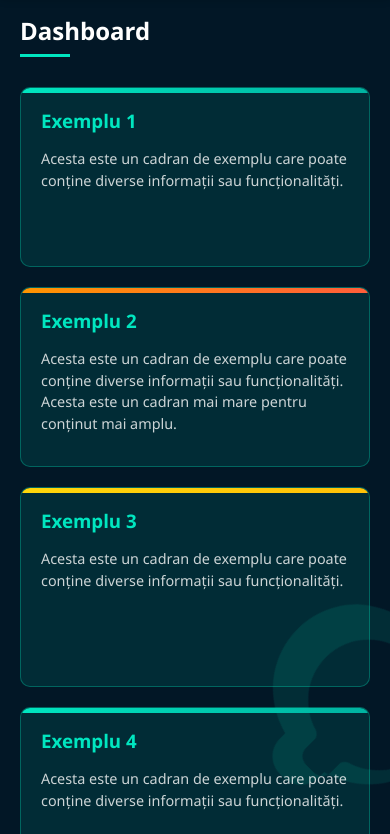
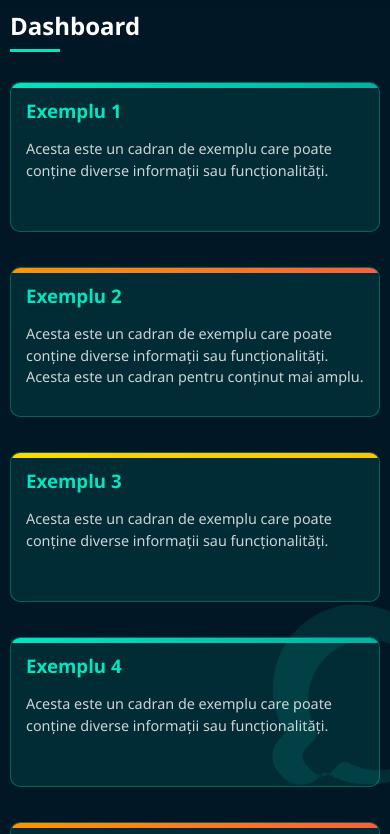
Before and after one commit to Alexie13/biogenius-academy, a plain HTML site: page index.html in a window 390 px wide. Shown: the part 66-900 px from the top of the page. Drawn offline with Linux system fonts and the light colour scheme.

Commit message:
Update index.html

```diff
--- a/index.html
+++ b/index.html
@@ -2,7 +2,7 @@
 <html lang="ro">
 <head>
     <meta charset="UTF-8">
-    <meta name="viewport" content="width=device-width, initial-scale=1.0">
+    <meta name="viewport" content="width=device-width, initial-scale=1.0, maximum-scale=1.0, user-scalable=no">
     <title>Biogenius Academy</title>
     <style>
         :root {
@@ -146,6 +146,10 @@
             margin-top: var(--header-height);
             padding: 20px;
             transition: margin-left 0.4s ease;
+            width: 100%;
+            max-width: 100%;
+            box-sizing: border-box;
+            overflow-x: hidden;
         }
 
         .page-title {
@@ -169,6 +173,7 @@
             grid-template-columns: repeat(auto-fill, minmax(280px, 1fr));
             gap: 20px;
             margin-bottom: 30px;
+            width: 100%;
         }
 
         .card {
@@ -180,6 +185,11 @@
             transition: transform 0.3s ease, box-shadow 0.3s ease;
             position: relative;
             overflow: hidden;
+            width: 100%;
+            box-sizing: border-box;
+            min-height: 180px;
+            display: flex;
+            flex-direction: column;
         }
 
         .card.turquoise::before {
@@ -264,23 +274,59 @@
         }
 
         /* Responsiveness */
+        /* Fix for mobile display issues */
         @media (max-width: 768px) {
-            .card-container {
-                grid-template-columns: repeat(auto-fill, minmax(240px, 1fr));
+            body, html {
+                overflow-x: hidden;
+                width: 100%;
+                position: relative;
             }
 
-            .card[style*="grid-column: span 2"] {
-                grid-column: span 1 !important;
+            .container {
+                width: 100%;
+                overflow-x: hidden;
+            }
+
+            .card-container {
+                grid-template-columns: 1fr;
+                width: 100%;
+                overflow: visible;
+            }
+
+            .card {
+                width: 100%;
+                height: auto;
+                min-height: 150px !important;
+                margin-bottom: 15px;
+                padding: 15px;
+                display: block;
+                box-sizing: border-box;
+            }
+
+            .card::before {
+                content: "";
+                display: block;
+                height: 5px;
+                width: 100%;
             }
         }
 
         @media (max-width: 480px) {
             .card-container {
                 grid-template-columns: 1fr;
+                padding: 0;
             }
 
             .logo h1 {
-                font-size: 1.2rem;
+                font-size: 0.9rem;
+            }
+
+            .main-content {
+                padding: 15px 10px;
+            }
+
+            .card {
+                margin-bottom: 15px;
             }
         }
 
@@ -351,35 +397,35 @@
             <h2 class="page-title">Dashboard</h2>
 
             <div class="card-container">
-                <div class="card turquoise" style="grid-column: span 1; min-height: 180px;">
+                <div class="card turquoise">
                     <h3>Exemplu 1</h3>
                     <p>Acesta este un cadran de exemplu care poate conține diverse informații sau funcționalități.</p>
                 </div>
-                <div class="card orange" style="grid-column: span 2; min-height: 180px;">
+                <div class="card orange">
                     <h3>Exemplu 2</h3>
-                    <p>Acesta este un cadran de exemplu care poate conține diverse informații sau funcționalități. Acesta este un cadran mai mare pentru conținut mai amplu.</p>
+                    <p>Acesta este un cadran de exemplu care poate conține diverse informații sau funcționalități. Acesta este un cadran pentru conținut mai amplu.</p>
                 </div>
-                <div class="card yellow" style="grid-column: span 1; min-height: 200px;">
+                <div class="card yellow">
                     <h3>Exemplu 3</h3>
                     <p>Acesta este un cadran de exemplu care poate conține diverse informații sau funcționalități.</p>
                 </div>
-                <div class="card turquoise" style="grid-column: span 1; min-height: 200px;">
+                <div class="card turquoise">
                     <h3>Exemplu 4</h3>
                     <p>Acesta este un cadran de exemplu care poate conține diverse informații sau funcționalități.</p>
                 </div>
-                <div class="card orange" style="grid-column: span 1; min-height: 180px;">
+                <div class="card orange">
                     <h3>Exemplu 5</h3>
                     <p>Acesta este un cadran de exemplu care poate conține diverse informații sau funcționalități.</p>
                 </div>
-                <div class="card yellow" style="grid-column: span 1; min-height: 220px;">
+                <div class="card yellow">
                     <h3>Exemplu 6</h3>
                     <p>Acesta este un cadran de exemplu care poate conține diverse informații sau funcționalități. Cadranul poate avea și mai mult conținut.</p>
                 </div>
-                <div class="card turquoise" style="grid-column: span 2; min-height: 180px;">
+                <div class="card turquoise">
                     <h3>Exemplu 7</h3>
-                    <p>Acesta este un cadran de exemplu care poate conține diverse informații sau funcționalități. Acesta este un cadran mai mare pentru conținut mai amplu.</p>
+                    <p>Acesta este un cadran de exemplu care poate conține diverse informații sau funcționalități. Acesta este un cadran pentru conținut mai amplu.</p>
                 </div>
-                <div class="card orange" style="grid-column: span 1; min-height: 220px;">
+                <div class="card orange">
                     <h3>Exemplu 8</h3>
                     <p>Acesta este un cadran de exemplu care poate conține diverse informații sau funcționalități. Cadranul poate avea și mai mult conținut.</p>
                 </div>
@@ -435,15 +481,45 @@
             });
         }
 
-        // Initialize Cards
-        cards.forEach(card => {
-            card.style.opacity = '0';
-            card.style.transform = 'translateY(20px)';
-            card.style.transition = 'opacity 0.5s ease, transform 0.5s ease';
-        });
+        // Initialize Cards and check for mobile viewport
+        function initCards() {
+            cards.forEach(card => {
+                card.style.opacity = '0';
+                card.style.transform = 'translateY(20px)';
+                card.style.transition = 'opacity 0.5s ease, transform 0.5s ease';
+            });
+
+            // Force reflow to apply initial styles before triggering animations
+            document.body.offsetHeight;
+
+            // Immediate check for cards
+            checkCards();
+
+            // Check if on mobile and adjust if needed
+            if (window.innerWidth <= 768) {
+                adjustForMobile();
+            }
+        }
+
+        // Adjust for mobile specific issues
+        function adjustForMobile() {
+            // Ensure cards are visible on mobile
+            cards.forEach(card => {
+                card.style.opacity = '1';
+                card.style.transform = 'translateY(0)';
+                card.style.minHeight = '150px';
+                card.style.display = 'block';
+                card.style.width = '100%';
+            });
+        }
 
         // Check cards on load and scroll
-        window.addEventListener('load', checkCards);
+        window.addEventListener('load', initCards);
+        window.addEventListener('resize', function() {
+            if (window.innerWidth <= 768) {
+                adjustForMobile();
+            }
+        });
         window.addEventListener('scroll', checkCards);
 
         // Glow effect on hover for cards
```
